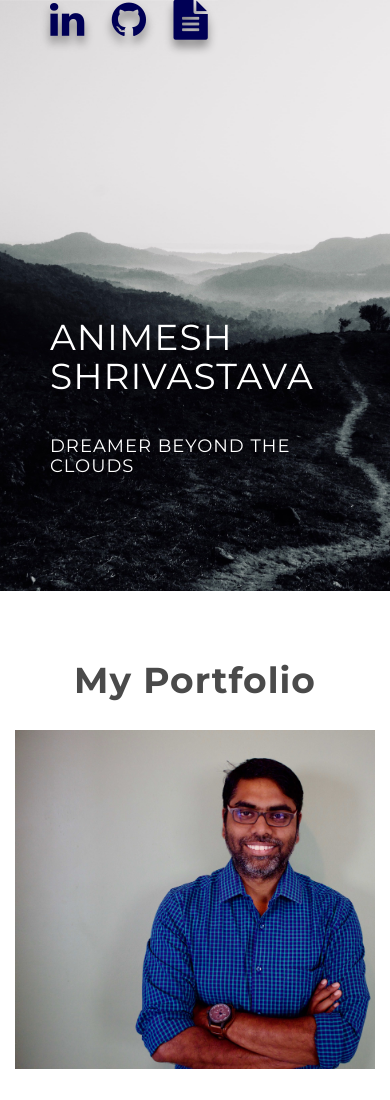
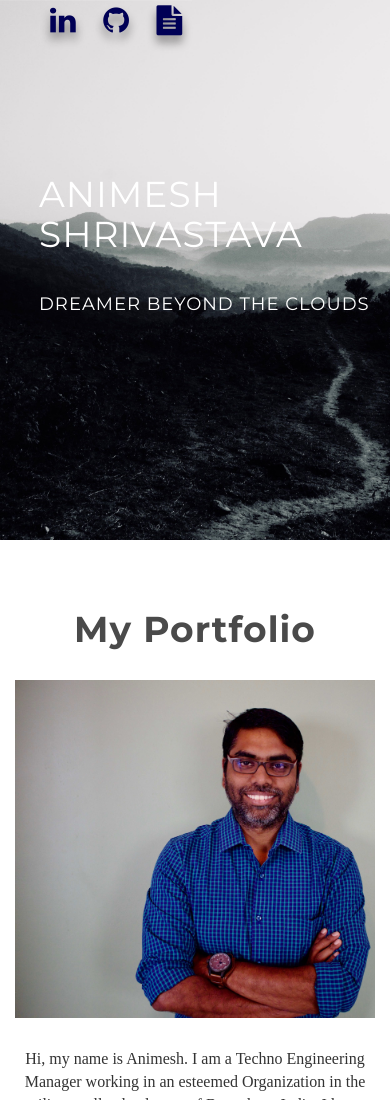
Before and after one commit to ani979/my-portfolio, a React app: page / in a window 390 px wide. Shown: the top 1100 px of the page. Built offline with nearby package versions, Linux system fonts and the light colour scheme.

Commit message:
Changes made for better responsiveness

```diff
--- a/index.html
+++ b/index.html
@@ -29,7 +29,7 @@
     <![endif]-->
     <style media="screen">
     html, body {
-        height:100%;
+        height:80%;
     }
     </style>
   </head>
@@ -71,7 +71,7 @@
      <main id = "social-network"></main>
 
 
-    <div class="contner container">
+    <div class="container contner">
 			<div class="row">
 				<div class="col-lg-6 col-md-6 col-sm-6">
 					<h1>ANIMESH SHRIVASTAVA</h1>
--- a/js/main.js
+++ b/js/main.js
@@ -7,19 +7,22 @@ const mySocialDetails = [
   {
     'title': "LinkedIn Profile",
     'href':"https://www.linkedin.com/in/animesh-shrivastava-13981019/",
-    'cssClass': "fa-linkedin fa-3x",
+    'cssClass': "fa-linkedin",
+    'cssOrigClass': "fa-linkedin",
     'target':"_blank"
   },
   {
     'title': "GitHub Profile",
     'href':"https://github.com/ani979/",
-    'cssClass': "fa-github fa-3x",
+    'cssClass': "fa-github",
+    'cssOrigClass': "fa-github",
     'target':"_blank"
   },
   {
     'title': "My Resume",
     'href':"/resume/Resume_Animesh.pdf",
-    'cssClass': "fa-file-text fa-=3x",
+    'cssClass': "fa-file-text",
+    'cssOrigClass': "fa-file-text",
     'target':"_self"
   }
 ]
@@ -59,30 +62,28 @@ const myWork = [
 ]
 
 //ReactDOM.render(<ExampleWork work={myWork}/>, document.getElementById('example-work'));
-// var mql = window.matchMedia('(max-width: 600px)');
-//
-// function screenTest(e) {
-//
-//   if (e.matches) {
-//     console.log(" OK reached");
-//     /* the viewport is 600 pixels wide or less */
-//     mySocialDetails.map(
-//
-//       (soc, idx) => {
-//         soc.cssClass = "fa-linkedin";
-//       }
-//     );
-//   } else {
-//     mySocialDetails.map(
-//
-//       (soc, idx) => {
-//         soc.cssClass = "fa-linkedin";
-//       }
-//     );
-//     console.log("nothing");
-//   }
-//   ReactDOM.render(<SocialNetworkHeader social={mySocialDetails}/>, document.getElementById('social-network'));
-// }
-// screenTest(mql);
-// mql.addListener(screenTest);
-ReactDOM.render(<SocialNetworkHeader social={mySocialDetails}/>, document.getElementById('social-network'));
+var mql = window.matchMedia('(max-width: 600px)');
+
+function screenTest(e) {
+
+  if (e.matches) {
+    /* the viewport is 600 pixels wide or less */
+    mySocialDetails.map(
+
+      (soc, idx) => {
+        soc.cssClass = soc.cssClass + " fa-1x";
+      }
+    );
+  } else {
+    mySocialDetails.map(
+
+      (soc, idx) => {
+        soc.cssClass = soc.cssOrigClass;
+      }
+    );
+  }
+  ReactDOM.render(<SocialNetworkHeader social={mySocialDetails}/>, document.getElementById('social-network'));
+}
+screenTest(mql);
+mql.addListener(screenTest);
+//ReactDOM.render(<SocialNetworkHeader social={mySocialDetails}/>, document.getElementById('social-network'));
--- a/js/social-Network-Header.js
+++ b/js/social-Network-Header.js
@@ -5,7 +5,7 @@ class SocialNetworkHeader extends React.Component {
     let socialDetails = this.props.social;
     return(
       <div className="navbar-collapse collapse wrapper">
-        <ul>
+        <ul className="navbar-right">
           {
             socialDetails.map(
               (soc, idx) => {
--- a/styles/style.css
+++ b/styles/style.css
@@ -108,7 +108,7 @@ h1, h2, h3, h4, h5, h6 {
 	text-align:left;
 	background-position: center center;
 	width: 100%;
-  height:70%;
+  height:100%;
 
     -webkit-background-size: 100%;
     -moz-background-size: 100%;
@@ -123,12 +123,12 @@ h1, h2, h3, h4, h5, h6 {
 
 #headerwrap .contner{
 
-	padding-top: 225px;
-  padding-left:50px;
+	padding-top:22%;
+  padding-left:10%;
 	text-align:left;
   vertical-align: bottom;
 	width: 100%;
-  height:auto;
+  position:absolute;
 /*
     -webkit-background-size: 100%;
     -moz-background-size: 100%;
@@ -160,7 +160,7 @@ h1, h2, h3, h4, h5, h6 {
 }
 
 .social i {
-	font-size: 40px;
+
 	color: #000055;
 }
 .socialMedia  {
```
